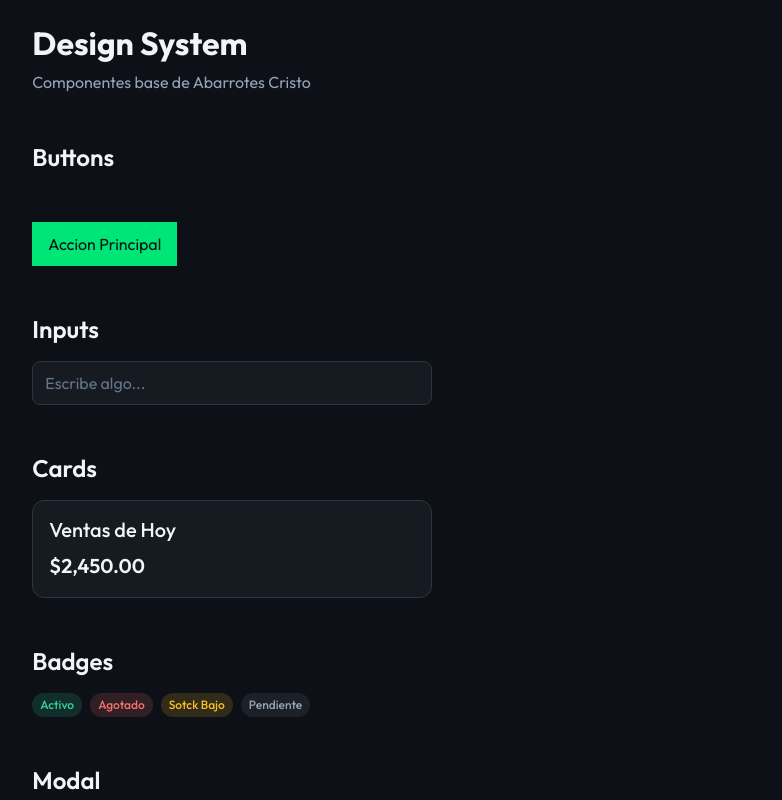
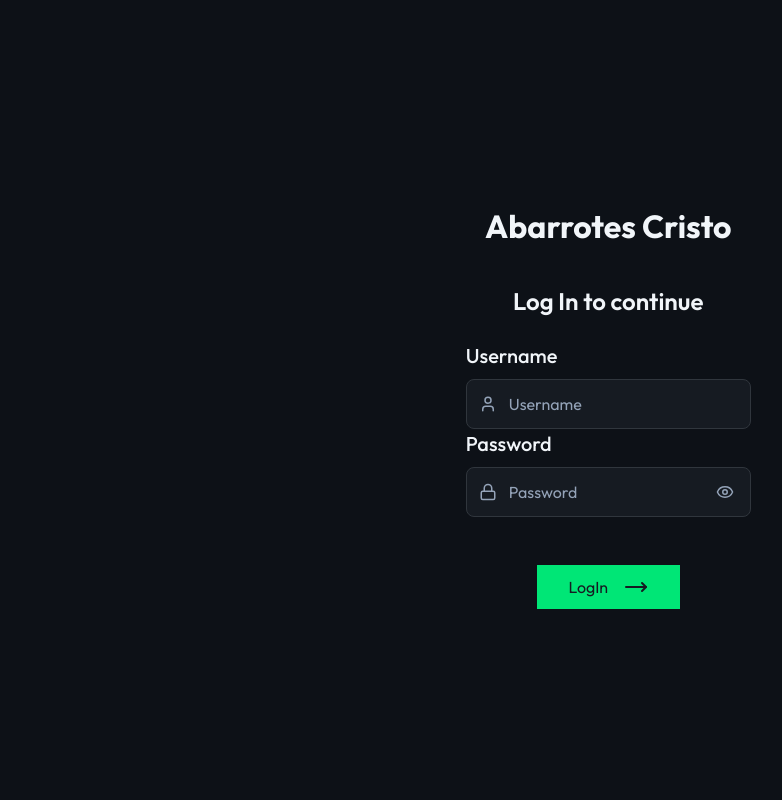
Before and after one commit to EktorVT/POS-Abarrotes-Cristo-Front, a React (Vite) app: page / in a window 1280 px wide. Shown: the top 800 px of the page, without its empty margins (19-801 px from the left). Built offline with nearby package versions, Linux system fonts and the light colour scheme.

Commit message:
Feat [2] Create Login page and update input component

```diff
--- a/package.json
+++ b/package.json
@@ -11,6 +11,7 @@
   },
   "dependencies": {
     "i18next": "^26.4.0",
+    "lucide-react": "^1.34.0",
     "react": "^19.2.8",
     "react-dom": "^19.2.8",
     "react-i18next": "^17.0.12",
--- a/src/App.tsx
+++ b/src/App.tsx
@@ -1,9 +1,9 @@
-import DesignSystemPage from "@/pages/DesignSystem/DesignSystemPage";
+import Login from "@/pages/Login/Login";
 
 function App() {
   return (
     <>
-      <DesignSystemPage />
+      <Login></Login>
     </>
   );
 }
--- a/src/components/ui/Button/Button.module.css
+++ b/src/components/ui/Button/Button.module.css
@@ -9,9 +9,9 @@
   border-radius: var((--radius-md));
 
   background-color: var(--color-primary);
-  color: var(--color-background);
+  color: var(--color-surface);
 
-  font-size: 1rem;
+  font-size: var(--font-size-body);
   font-weight: var(--font-wight-semibold);
   cursor: pointer;
 
--- a/src/components/ui/Input/Input.tsx
+++ b/src/components/ui/Input/Input.tsx
@@ -1,8 +1,27 @@
-import type { ComponentProps } from "react";
-import styles from "./Inputs.module.css";
+import type { ComponentProps, ReactNode } from "react";
+import styles from "./inputs.module.css";
 
-type InputProps = ComponentProps<"input">;
+interface InputProps extends ComponentProps<"input"> {
+  icon?: ReactNode;
+  rightElement?: ReactNode;
+}
 
-export default function Input({ className = "", ...props }: InputProps) {
-  return <input className={`${styles.input} ${className}`} {...props} />;
+export default function Input({
+  icon,
+  rightElement,
+  className = "",
+  ...props
+}: InputProps) {
+  return (
+    <div className={styles.inputWrapper}>
+      <div className={styles.inputField}>
+        {icon && <div className={styles.icon}>{icon}</div>}
+
+        <input className={`${styles.input} ${className}`} {...props}></input>
+      </div>
+      {rightElement && (
+        <div className={styles.extraContent}>{rightElement}</div>
+      )}
+    </div>
+  );
 }
--- a/src/components/ui/Input/Inputs.module.css
+++ /dev/null
@@ -1,30 +0,0 @@
-.input {
-  width: 100%;
-  min-height: 44px;
-
-  padding: 0 var(--space-3);
-
-  border: 1px solid var(--color-border);
-  border-radius: var(--radius-md);
-
-  background-color: var(--color-surface);
-  color: var(--color-text);
-
-  font-size: 1rem;
-
-  outline: none;
-
-  transition:
-    border-color 150ms ease,
-    box-shadow 150ms ease;
-}
-
-.input::placeholder {
-  color: var(--color-text-muted);
-}
-
-.input:focus {
-  border-color: var(--color-primary);
-
-  box-shadow: 0 0 0 2px rgb(0 230 118 / 15%);
-}
--- /dev/null
+++ b/src/components/ui/Input/inputs.module.css
@@ -0,0 +1,103 @@
+.inputWrapper {
+  position: relative;
+  width: 100%;
+  margin-top: var(--space-2);
+}
+
+.inputField {
+  display: flex;
+  align-items: center;
+
+  width: 100%;
+
+  border: 1px solid var(--color-border);
+  border-radius: var(--radius-md);
+
+  background-color: var(--color-surface);
+
+  transition: border-color 150ms ease;
+}
+
+.inputField:focus-within {
+  border-color: var(--color-primary);
+
+  box-shadow: 0 0 0 2px rgb(0 230 118 / 15%);
+}
+
+.icon {
+  display: flex;
+  align-items: center;
+  justify-content: center;
+
+  flex-shrink: 0;
+
+  margin-left: var(--space-3);
+
+  color: var(--color-text-secondary);
+}
+
+.icon svg {
+  width: 18px;
+  height: 18px;
+}
+
+.input {
+  width: 100%;
+  min-width: 0;
+
+  padding: var(--space-3);
+
+  border: none;
+  outline: none;
+
+  background: transparent;
+  color: var(--color-text);
+}
+
+.input::placeholder {
+  color: var(--color-text-secondary);
+}
+
+.extraContent {
+  position: absolute;
+  top: 50%;
+  right: var(--space-2);
+
+  display: flex;
+  align-items: center;
+
+  transform: translateY(-50%);
+}
+
+.extraContent button {
+  display: flex;
+  align-items: center;
+  justify-content: center;
+
+  width: 36px;
+  height: 36px;
+
+  padding: 0;
+
+  border: none;
+  border-radius: var(--radius-sm);
+
+  background: transparent;
+  color: var(--color-text-secondary);
+
+  cursor: pointer;
+}
+
+.extraContent button:hover {
+  color: var(--color-text);
+}
+
+.extraContent button:focus-visible {
+  outline: 2px solid var(--color-primary);
+  outline-offset: 2px;
+}
+
+.extraContent button svg {
+  width: 18px;
+  height: 18px;
+}
--- /dev/null
+++ b/src/pages/Login/Login.module.css
@@ -0,0 +1,66 @@
+.page {
+  max-width: 1200px;
+  height: 100vh;
+  display: flex;
+  align-items: center;
+  justify-content: center;
+}
+
+.container {
+  display: flex;
+  flex-direction: column;
+  width: 100%;
+  height: 100%;
+  padding: var(--space-5);
+  align-items: center;
+  justify-content: center;
+}
+
+.title {
+  text-align: center;
+  margin: var(--space-4);
+  margin-bottom: var(--space-5);
+  width: 100%;
+}
+
+.subtitle {
+  text-align: center;
+  margin: var(--space-4);
+  margin-bottom: var(--space-5);
+  width: 100%;
+}
+.label {
+  font-size: var(--font-size-h3);
+  font-weight: var(--font-weight-medium);
+  padding-bottom: var(--space-7);
+}
+
+.error {
+  text-align: center;
+  color: var(--color-warning);
+  padding: var(--space-1);
+}
+
+.buttonContainer {
+  display: flex;
+  justify-content: center;
+  margin-top: var(--space-5);
+}
+
+.button {
+  width: 50%;
+  margin-top: var(--space-5);
+}
+
+.buttonIcon {
+  margin-left: 1rem;
+}
+
+@media (min-width: 768px) {
+  .page {
+    max-width: 100vw;
+  }
+  .container {
+    max-width: 400px;
+  }
+}
--- /dev/null
+++ b/src/pages/Login/Login.tsx
@@ -0,0 +1,75 @@
+import Button from "@/components/ui/Button/Button";
+import styles from "./Login.module.css";
+import Input from "@/components/ui/Input/Input";
+import { useState } from "react";
+import { Eye, EyeOff, Lock, MoveRight, User } from "lucide-react";
+
+export default function Login() {
+  const [username, setUsername] = useState<string>("");
+  const [password, setPassword] = useState<string>("");
+  const [errorMessage, setErrorMessage] = useState<string>("");
+  const [showPassword, setShowPassword] = useState<boolean>(false);
+
+  const verifyData = () => {
+    if (username === "" || password === "") {
+      setErrorMessage("Username or password must not be empty");
+      return;
+    }
+
+    setErrorMessage("");
+  };
+
+  return (
+    <div className={styles.page}>
+      <div className={styles.container}>
+        <h1 className={styles.title}>Abarrotes Cristo</h1>
+        <h2 className={styles.subtitle}>Log In to continue</h2>
+        <form
+          onSubmit={(event) => {
+            event.preventDefault();
+            verifyData();
+          }}
+        >
+          <label className={styles.label} htmlFor="username">
+            Username
+          </label>
+          <Input
+            id="username"
+            onChange={(e) => setUsername(e.target.value)}
+            placeholder="Username"
+            value={username}
+            icon={<User />}
+          />
+
+          <label className={styles.label} htmlFor="password">
+            Password
+          </label>
+          <Input
+            id="password"
+            type={showPassword ? "text" : "password"}
+            onChange={(e) => setPassword(e.target.value)}
+            placeholder="Password"
+            value={password}
+            icon={<Lock />}
+            rightElement={
+              <button
+                type="button"
+                aria-label={showPassword ? "Hide password" : "Show password"}
+                onClick={() => setShowPassword((previous) => !previous)}
+              >
+                {showPassword ? <EyeOff /> : <Eye />}
+              </button>
+            }
+          ></Input>
+          {errorMessage && <p className={styles.error}>{errorMessage}</p>}
+
+          <div className={styles.buttonContainer}>
+            <Button className={styles.button} type="submit">
+              LogIn <MoveRight className={styles.buttonIcon} />
+            </Button>
+          </div>
+        </form>
+      </div>
+    </div>
+  );
+}
```
Also changed, not shown: 1 other file (tests, documents, lock files or other folders).
